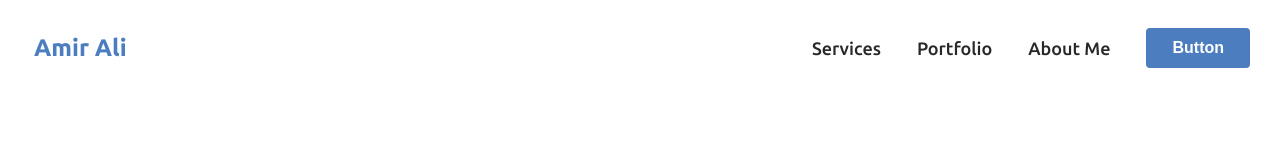
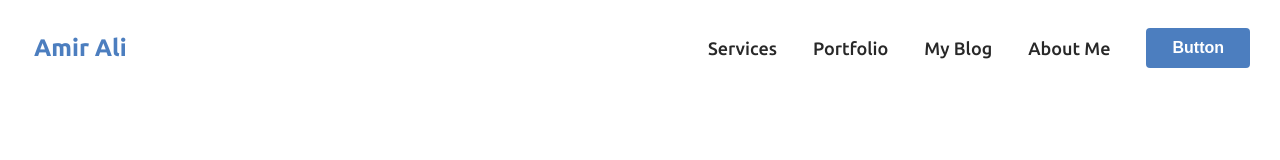
Before and after one commit to satele99/07-23-portfolio, a React (Create React App) app in the folder freelance_portfolio/: page / in a window 1280 px wide. Shown: the top 160 px of the page. Built offline with nearby package versions, Linux system fonts and the light colour scheme.

Commit message:
setting up react routing

```diff
--- a/freelance_portfolio/src/components/Navbar.jsx
+++ b/freelance_portfolio/src/components/Navbar.jsx
@@ -19,18 +19,20 @@ export default function Nav() {
                 <ul className={styles.nav_ul}>
                     <li>Services</li>
                     <li>Portfolio</li>
+                    <li>My Blog</li>
                     <li>About Me</li>
                     <li><button className={styles.nav_btn}>Button</button></li>
                 </ul>
                 <ul className={styles.dropdown}>
                     <li><button className={styles.nav_btn}>Button</button></li>
                     <li className={styles.icon}>
-                        <i class={icon} onClick={()=> {respToggle()}}></i>
+                        <i className={icon} onClick={()=> {respToggle()}}></i>
                     </li>
                 </ul>
                 <ul className={styles.dropdown_content} style={{display: visibility}}>
                     <li>Services</li>
                     <li>Portfolio</li>
+                    <li>My Blog</li>
                     <li>About Me</li>
                 </ul>
             </div>
--- a/freelance_portfolio/src/styles/Nav.module.css
+++ b/freelance_portfolio/src/styles/Nav.module.css
@@ -9,6 +9,7 @@
     border: 2px solid transparent;
     background-color: #fff;
     width: 100%;
+    z-index: 1;
 }
 
 .nav_content {
```
